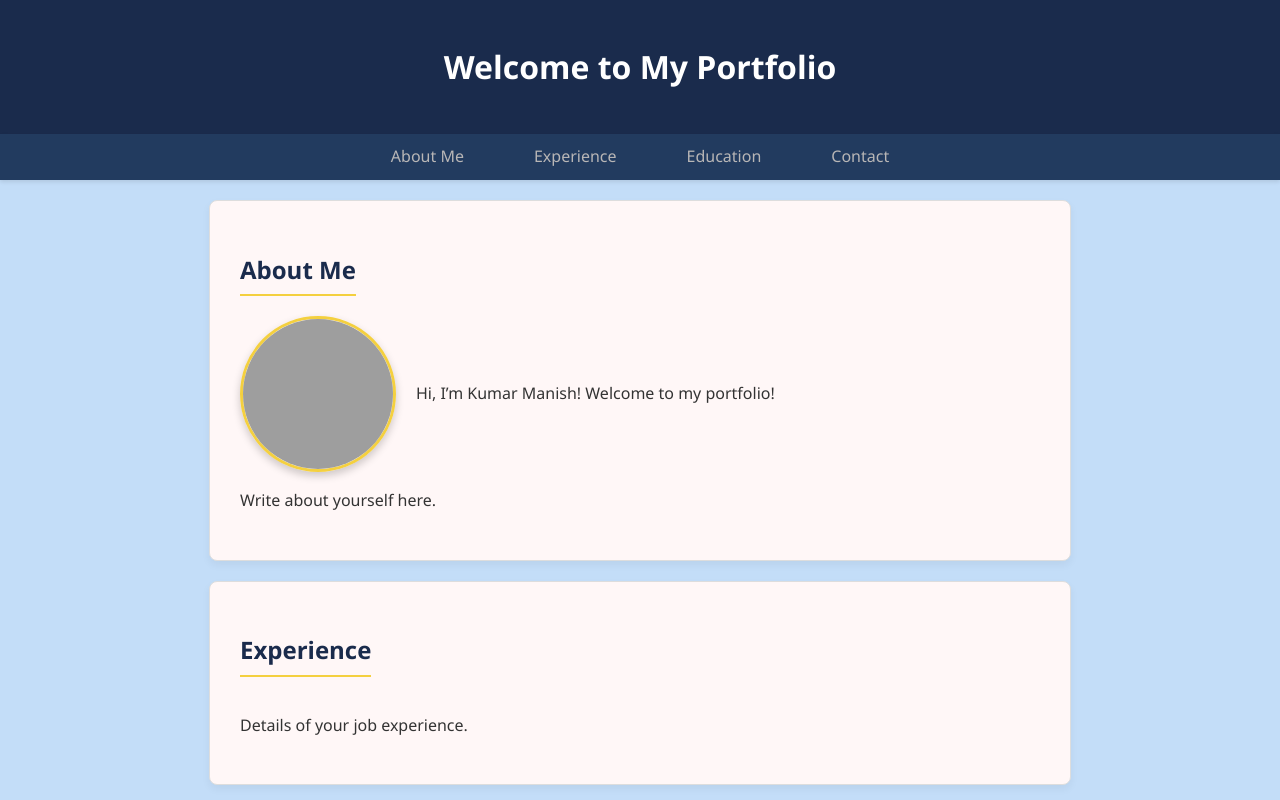
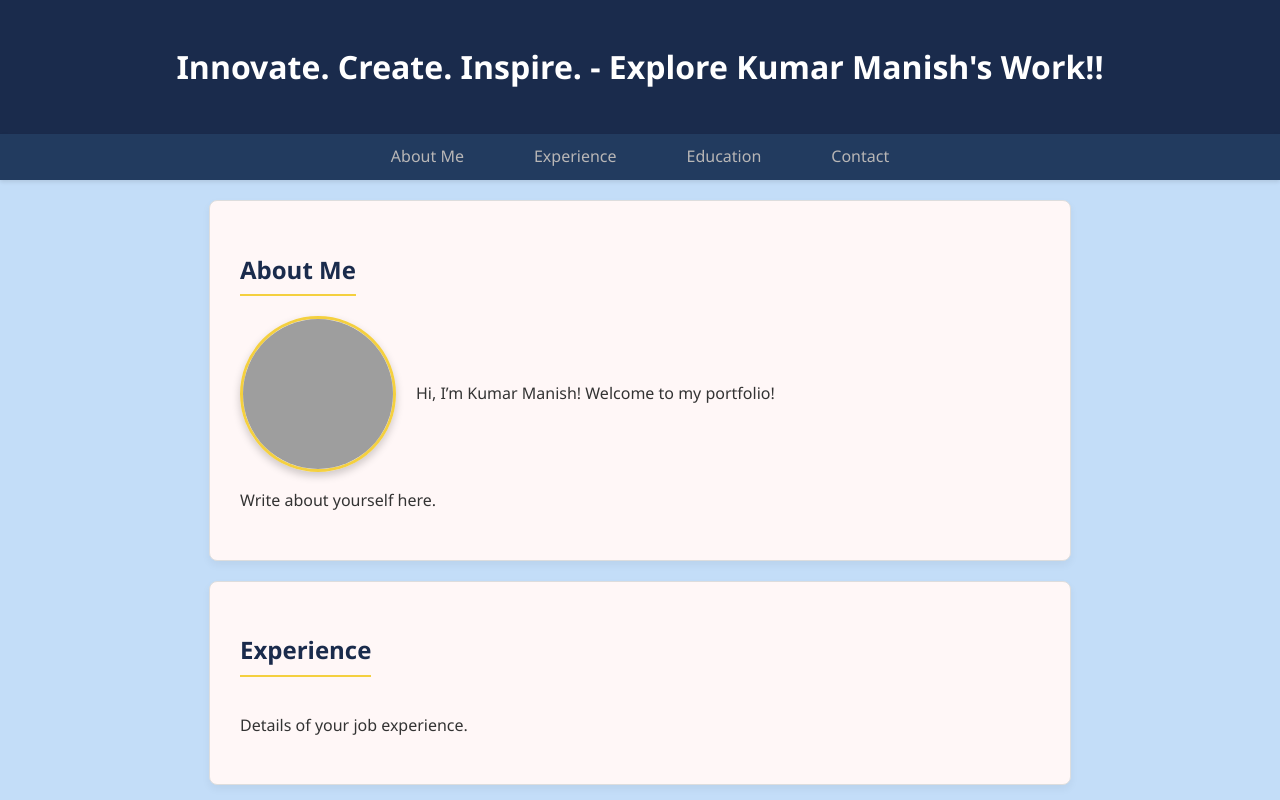
Before and after one commit to kmanish2202/MyWebPage, a plain HTML site: page index.html in a window 1280 px wide. Shown: the top 800 px of the page. Drawn offline with Linux system fonts and the light colour scheme; grey boxes are pictures that could not be loaded.

Commit message:
Heading change

```diff
--- a/index.html
+++ b/index.html
@@ -8,7 +8,7 @@
 </head>
 <body>
     <header>
-        <h1>Welcome to My Portfolio</h1>
+        <h1>Innovate. Create. Inspire. - Explore Kumar Manish's Work!!
     </header>
     <nav>
         <ul>
```
